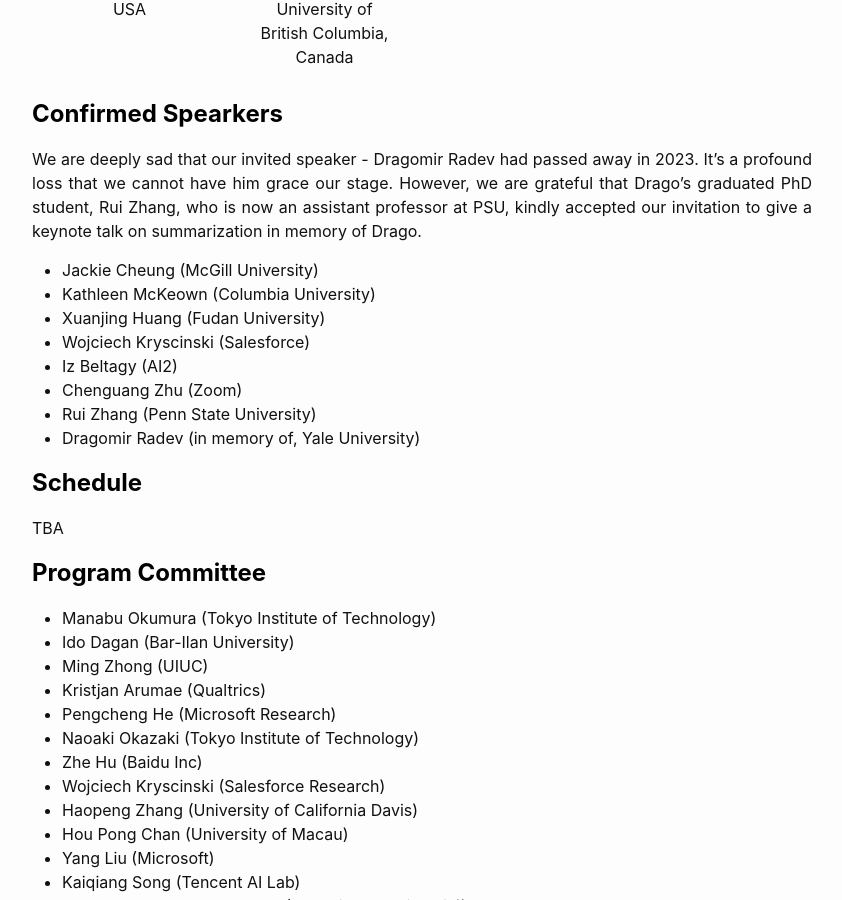
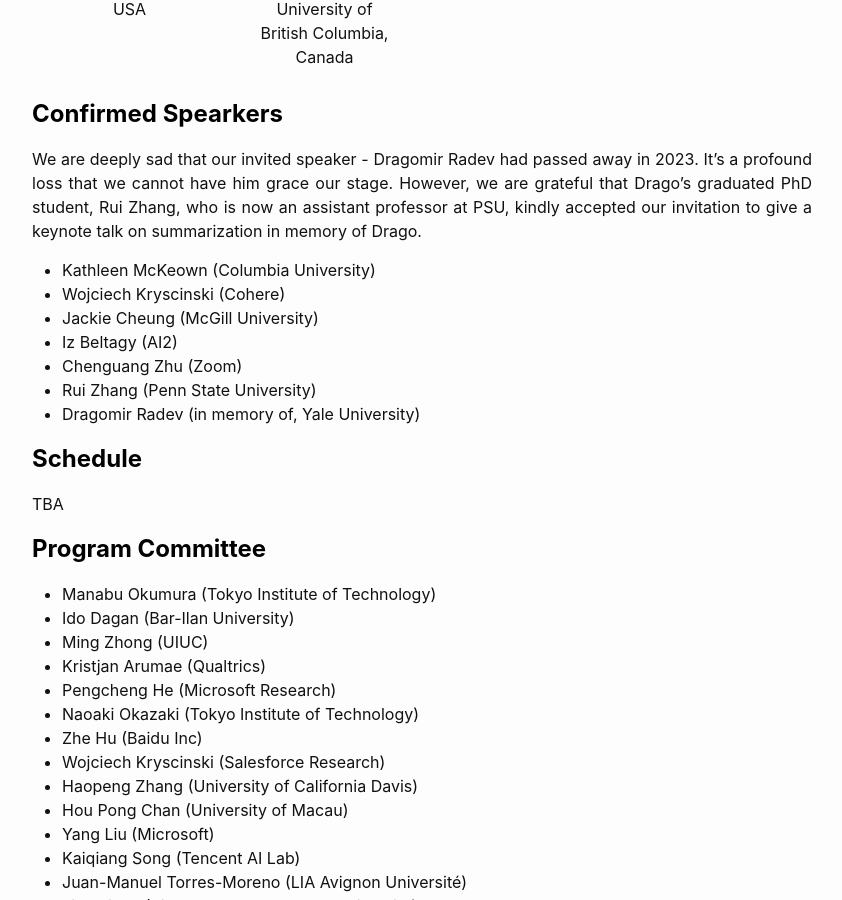
Before and after one commit to newsumm/2025, a Jekyll site: the page built from index.md, in a window 1280 px wide and 900 px high, scrolled down 2852 px. Shown: the whole window, without its empty margins (218-1060 px from the left). Built offline with Jekyll 4.4.1, drawn with Linux system fonts in a browser that asks for light colours; some of the changed text lies outside the part shown.

Commit message:
Update index.md

```diff
--- a/index.md
+++ b/index.md
@@ -10,7 +10,7 @@ layout: home
 
 <!-- <img src="/2023/images/deep.jpg"> -->
 <center>
-<h2 class="blackpar_title"> The 4th New Frontiers in Summarization Workshop </h2>
+<h2 class="blackpar_title"> The 4th New Frontiers in Summarization (with LLMs) Workshop </h2>
 <h3 class="blackpar_title"> EMNLP 2023 </h3>
 </center>
 The Fourth Workshop on "New Frontiers in Summarization" aims to promote the cross-fertilization of ideas in automatic summarization and related fields. This includes discussion on novel paradigms, shared tasks of interest, applied research and applications, and possible future research directions. In addition to building a cohesive research community, the workshop will accelerate knowledge diffusion by developing new tools, datasets, and resources that are in line with the summarization needs of academia, industry, and government.
@@ -177,10 +177,9 @@ ACL workshops are traditionally archival. To allow dual submission of work, we a
 We are deeply sad that our invited speaker - Dragomir Radev had passed away in 2023. It's a profound loss that we cannot have him grace our stage. However, we are grateful that Drago's graduated PhD student, Rui Zhang, who is now an assistant professor at PSU, kindly accepted our invitation to give a keynote talk on summarization in memory of Drago.
 
 <ul>
-	<li>Jackie Cheung (McGill University) </li>
 <li>Kathleen McKeown (Columbia University)</li>
-<li>Xuanjing Huang (Fudan University)</li>
-<li>Wojciech Kryscinski (Salesforce)</li>
+<li>Wojciech Kryscinski (Cohere)</li>
+<li>Jackie Cheung (McGill University) </li>
 <li>Iz Beltagy (AI2) </li>
 <li>Chenguang Zhu (Zoom)</li>
 <li>Rui Zhang (Penn State University) </li>
```
